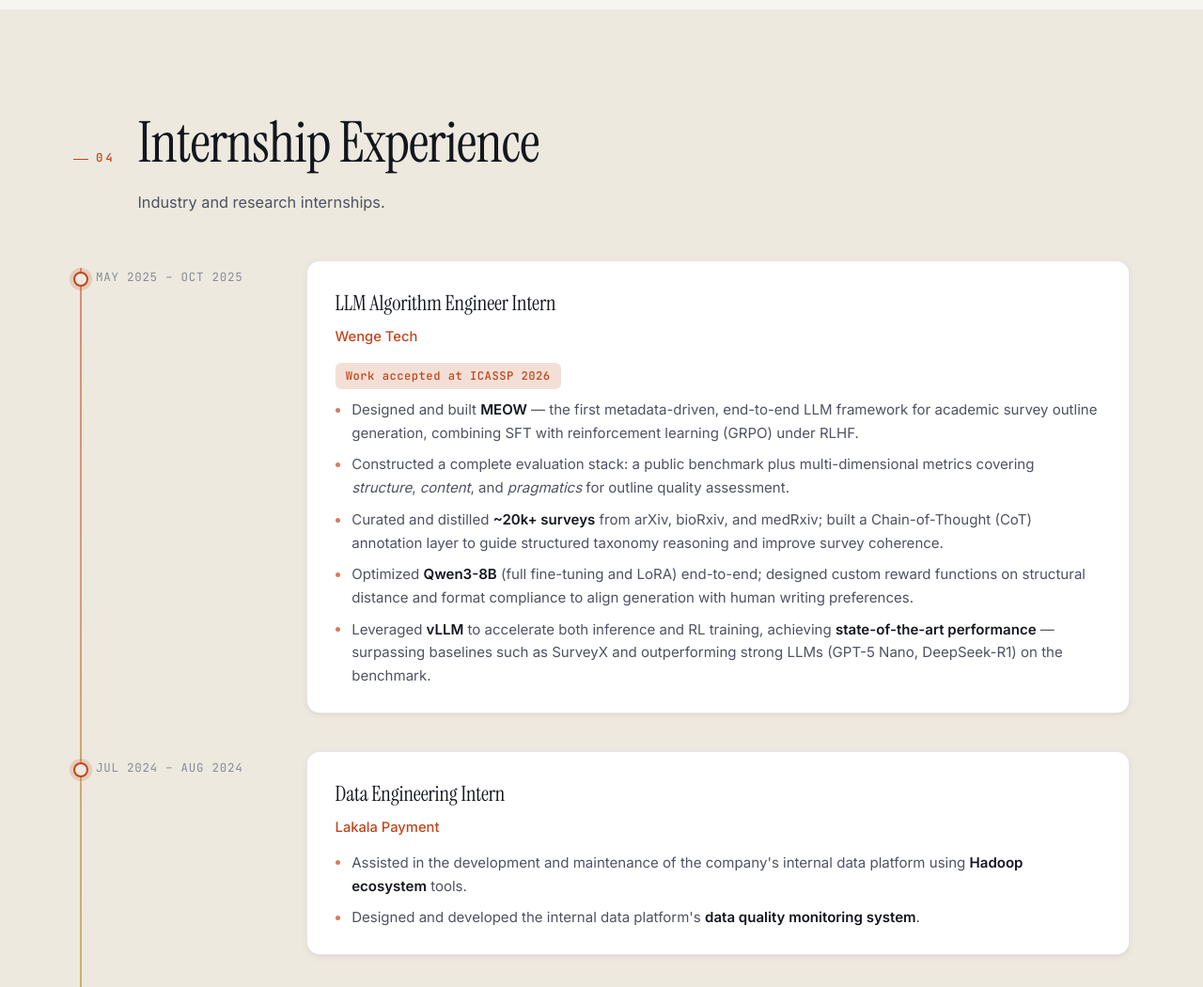
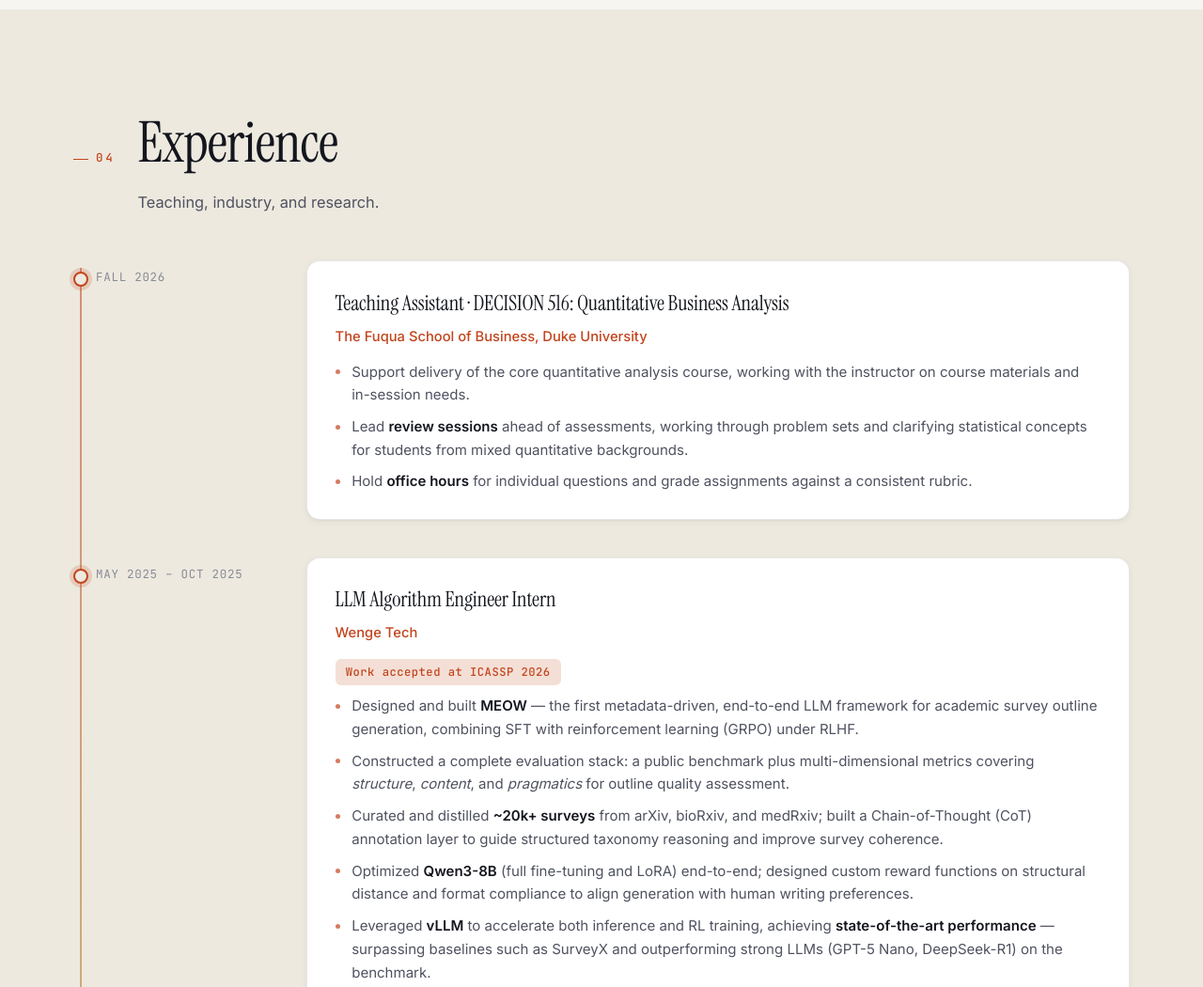
Before and after one commit to cedricshan/cedricshan.github.io, a plain HTML site: page index.html in a window 1280 px wide. Shown: the part 4680-5730 px from the top of the page at 94% size. Drawn offline with nearby package versions, Linux system fonts and the light colour scheme.

Commit message:
Add Fuqua teaching assistantship; refine leadership wording; drop skills list
- New TEACHING section (CV) and teaching entry leading the experience timeline
  (site); the site section is renamed from Internship Experience to Experience
  to cover it.
- KSOP role corrected to Orientation Leader; the Buyout Fund line now reads
  'Selected as Best Volunteer' so it reads as an award rather than attendance.
- TECHNICAL SKILLS section removed from the CV.
- needspace keeps the new section heading from stranding at a page foot.

```diff
--- a/index.html
+++ b/index.html
@@ -553,11 +553,25 @@
       <div class="container">
         <header class="section-header reveal">
           <span class="section-num">04</span>
-          <h2 class="section-title">Internship Experience</h2>
-          <p class="section-sub">Industry and research internships.</p>
+          <h2 class="section-title">Experience</h2>
+          <p class="section-sub">Teaching, industry, and research.</p>
         </header>
 
         <ol class="timeline">
+          <li class="timeline-item reveal">
+            <div class="t-dot"></div>
+            <div class="t-time">Fall 2026</div>
+            <div class="t-card">
+              <h3>Teaching Assistant · DECISION 516: Quantitative Business Analysis</h3>
+              <p class="t-org">The Fuqua School of Business, Duke University</p>
+              <ul>
+                <li>Support delivery of the core quantitative analysis course, working with the instructor on course materials and in-session needs.</li>
+                <li>Lead <strong>review sessions</strong> ahead of assessments, working through problem sets and clarifying statistical concepts for students from mixed quantitative backgrounds.</li>
+                <li>Hold <strong>office hours</strong> for individual questions and grade assignments against a consistent rubric.</li>
+              </ul>
+            </div>
+          </li>
+
           <li class="timeline-item reveal">
             <div class="t-dot"></div>
             <div class="t-time">May 2025 – Oct 2025</div>
@@ -659,9 +673,9 @@
             <li><span class="h-mark">·</span> Technical Intern · Beijing 2022 Olympic &amp; Paralympic Winter Games Organising Committee (Dec 2021 – Jan 2022)</li>
             <li><span class="h-mark">·</span> Outstanding Peer Mentor &amp; Outstanding Peer Tutor · DKU (2022–2024)</li>
             <li><span class="h-mark">·</span> Volunteer · Duke China-U.S. Summit 2023</li>
-            <li><span class="h-mark">·</span> Student Leader · Kunshan Student Orientation Peers (KSOP)</li>
+            <li><span class="h-mark">·</span> Orientation Leader · Kunshan Student Orientation Peers (KSOP)</li>
             <li><span class="h-mark">·</span> Committee Member · DKU 2024 Major Fair</li>
-            <li><span class="h-mark">·</span> Best Volunteer · 7th China Buyout Fund Annual Conference</li>
+            <li><span class="h-mark">·</span> Selected as Best Volunteer · 7th China Buyout Fund Annual Conference</li>
           </ul>
         </div>
       </div>
```
Also changed, not shown: 3 other files.
